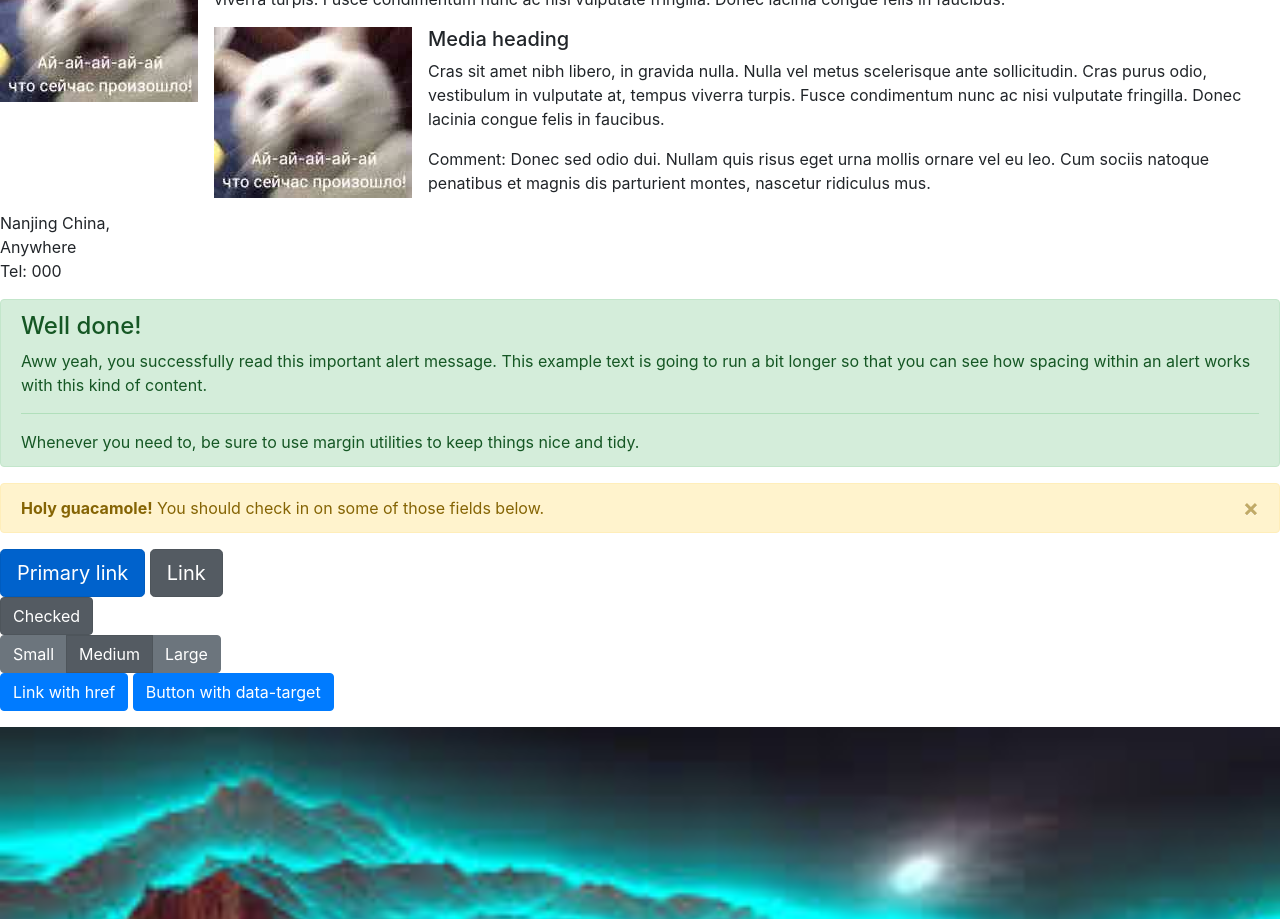
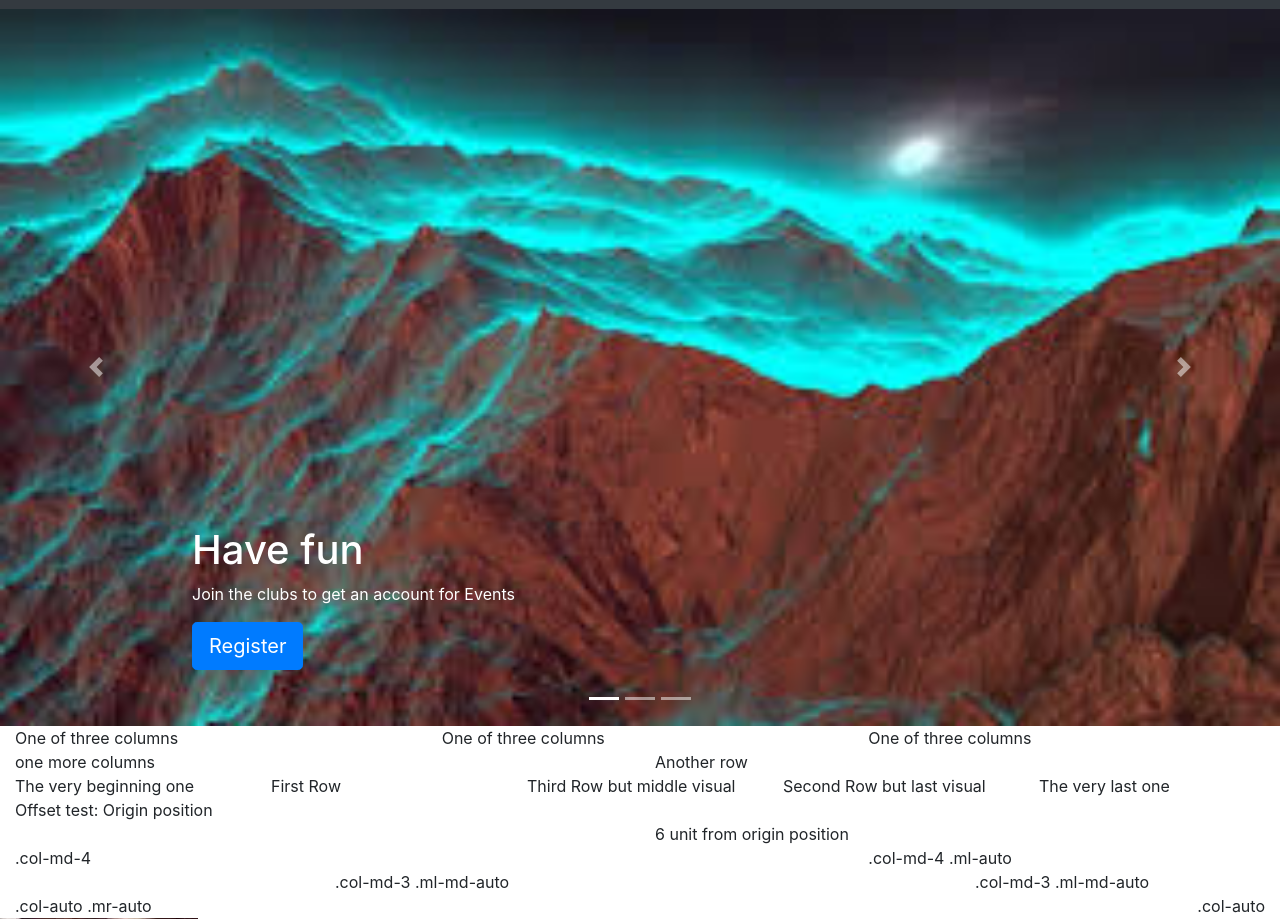
Before and after one commit to juneauwang/DjangoTests, a Django app: page / in a window 1280 px wide. Shown: the part 317-1236 px from the top of the page. Run offline with Django 3.2, Linux system fonts and the light colour scheme; some libraries are stand-ins or nearby versions.

Commit message:
Protype of a website - 20180823

```diff
--- a/templates/hello.html
+++ b/templates/hello.html
@@ -11,7 +11,98 @@
     <title>Hello, world!</title>
   </head>
   <body>
-    <h1>Hello, world!</h1>
+	<nav class="navbar navbar-expand-lg navbar-dark bg-dark">
+		<a class="navbar-brand" href="#">
+			<img src="brand.jpg"></img>
+		</a>
+
+  <button class="navbar-toggler" type="button" data-toggle="collapse" data-target="#navbarSupportedContent" aria-controls="navbarSupportedContent" aria-expanded="false" aria-label="Toggle navigation">
+    <span class="navbar-toggler-icon"></span>
+  </button>
+
+  <div class="collapse navbar-collapse" id="navbarSupportedContent">
+    <ul class="navbar-nav mr-auto">
+      <li class="nav-item active">
+        <a class="nav-link" href="#">Home <span class="sr-only">(current)</span></a>
+      </li>
+      <li class="nav-item">
+        <a class="nav-link" href="#">News</a>
+      </li>
+      <li class="nav-item dropdown">
+        <a class="nav-link dropdown-toggle" href="#" id="navbarDropdown" role="button" data-toggle="dropdown" aria-haspopup="true" aria-expanded="false">
+          Clubs
+        </a>
+        <div class="dropdown-menu" aria-labelledby="navbarDropdown">
+          <a class="dropdown-item" href="#">Soccer</a>
+          <a class="dropdown-item" href="#">Badminton</a>
+		  <a class="dropdown-item" href="#">Yoga</a>
+		  <a class="dropdown-item" href="#">Deutch</a>
+		  <a class="dropdown-item" href="#">Japanese</a>
+		  <a class="dropdown-item" href="#">Basketball</a>
+          <div class="dropdown-divider"></div>
+          <a class="dropdown-item" href="#">Add new Clubs</a>
+        </div>
+      </li>
+      <li class="nav-item">
+        <a class="nav-link disabled" href="#">Disabled</a>
+      </li>
+    </ul>
+    <form class="form-inline my-2 my-lg-0">
+      <input class="form-control mr-sm-2" type="text" placeholder="Username" aria-label="username">
+	  <input class="form-control mr-sm-2" type="password" id="password" placeholder="Password">
+	  <li>
+      <button class="btn btn-outline-success my-2 my-sm-0" type="submit">Login</button></li>
+	  <li>
+	  <button class="btn btn-outline-success my-2 my-offset-2" type="submit">Register</button></li>
+	</form>
+  </div>
+	</nav>
+
+<div id="carouselExampleIndicators" class="carousel slide" data-ride="carousel">
+  <ol class="carousel-indicators">
+    <li data-target="#carouselExampleIndicators" data-slide-to="0" class="active"></li>
+    <li data-target="#carouselExampleIndicators" data-slide-to="1"></li>
+    <li data-target="#carouselExampleIndicators" data-slide-to="2"></li>
+  </ol>
+  <div class="carousel-inner">
+    <div class="carousel-item active">
+      <img class="d-block w-100" src="mountain.jpg" alt="First slide">
+	  <div class="container">
+		<div class="carousel-caption text-left">
+			<h1>Have fun</h1>
+			<p>Join the clubs to get an account for Events</p>
+			<p><a class="btn btn-lg btn-primary" href="#" role="button">Register</a></p>
+		</div>
+	  </div>
+    </div>
+    <div class="carousel-item">
+      <img class="d-block w-100" src="milkyway.jpg" alt="Second slide">
+	  <div class="container">
+		<div class="carousel-caption text-left">
+			<h1>Create a club</h1>
+			<p>Time to create your club and call more friend to join in</p>
+			<p><a class="btn btn-lg btn-primary" href="#" role="button">Create a club</a></p>
+		</div>
+	  </div>
+    </div>
+    <div class="carousel-item">
+      <img class="d-block w-100" src="dark.jpg" alt="Third slide">
+	  		<div class="carousel-caption text-left">
+			<h1>Join!</h1>
+			<p>Find an event and take part of it!</p>
+			<p><a class="btn btn-lg btn-primary" href="#" role="button">Search</a></p>
+		</div>
+    </div>
+  </div>
+ <a class="carousel-control-prev" href="#carouselExampleIndicators" role="button" data-slide="prev">
+    <span class="carousel-control-prev-icon" aria-hidden="true"></span>
+    <span class="sr-only">Previous</span>
+  </a>
+  <a class="carousel-control-next" href="#carouselExampleIndicators" role="button" data-slide="next">
+    <span class="carousel-control-next-icon" aria-hidden="true"></span>
+    <span class="sr-only">Next</span>
+  </a>
+</div>
 	<div class="container-fluid">
 		<div class="row">
 			<div class="col-sm">
@@ -134,9 +225,7 @@
   <a class="btn btn-primary" data-toggle="collapse" href="#collapseExample" role="button" aria-expanded="false" aria-controls="collapseExample">
     Link with href
   </a>
-  <button class="btn btn-primary" type="button" data-toggle="collapse" data-target="#collapseExample" aria-expanded="false" aria-controls="collapseExample">
-    Button with data-target
-  </button>
+
 </p>
 <div class="collapse" id="collapseExample">
   <div class="card card-body">
@@ -144,33 +233,17 @@
   </div>
 </div>
 
+  <button class="btn btn-primary" type="button" data-toggle="collapse" data-target="#collapseExample2" aria-expanded="false" aria-controls="collapseExample2">
+    Button with data-target
+  </button>
+  <div class="collapse" id="collapseExample2">
+  <div class="card card-body">
+    Button with data-target
+  </div>
+</div>
 
-<div id="carouselExampleIndicators" class="carousel slide" data-ride="carousel">
-  <ol class="carousel-indicators">
-    <li data-target="#carouselExampleIndicators" data-slide-to="0" class="active"></li>
-    <li data-target="#carouselExampleIndicators" data-slide-to="1"></li>
-    <li data-target="#carouselExampleIndicators" data-slide-to="2"></li>
-  </ol>
-  <div class="carousel-inner">
-    <div class="carousel-item active">
-      <img class="d-block w-100" src="mountain.jpg" alt="First slide">
-    </div>
-    <div class="carousel-item">
-      <img class="d-block w-100" src="milkyway.jpg" alt="Second slide">
-    </div>
-    <div class="carousel-item">
-      <img class="d-block w-100" src="dark.jpg" alt="Third slide">
-    </div>
-  </div>
-  <!-- <a class="carousel-control-prev" href="#carouselExampleIndicators" role="button" data-slide="prev">
-    <span class="carousel-control-prev-icon" aria-hidden="true"></span>
-    <span class="sr-only">Previous</span>
-  </a>
-  <a class="carousel-control-next" href="#carouselExampleIndicators" role="button" data-slide="next">
-    <span class="carousel-control-next-icon" aria-hidden="true"></span>
-    <span class="sr-only">Next</span>
-  </a> -->
-</div>
+
+
 
     <!-- Optional JavaScript -->
     <!-- jQuery first, then Popper.js, then Bootstrap JS -->
```
